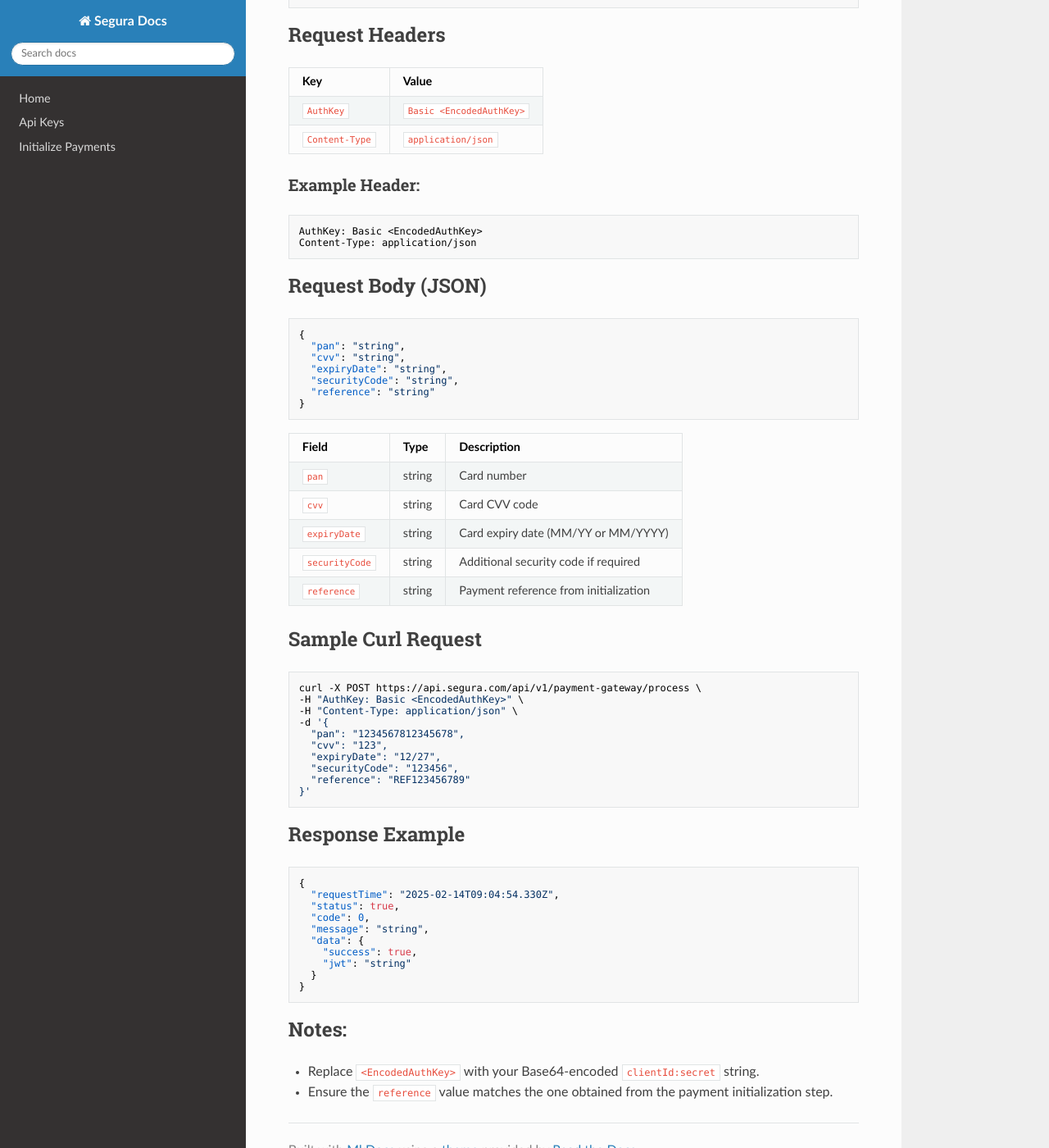
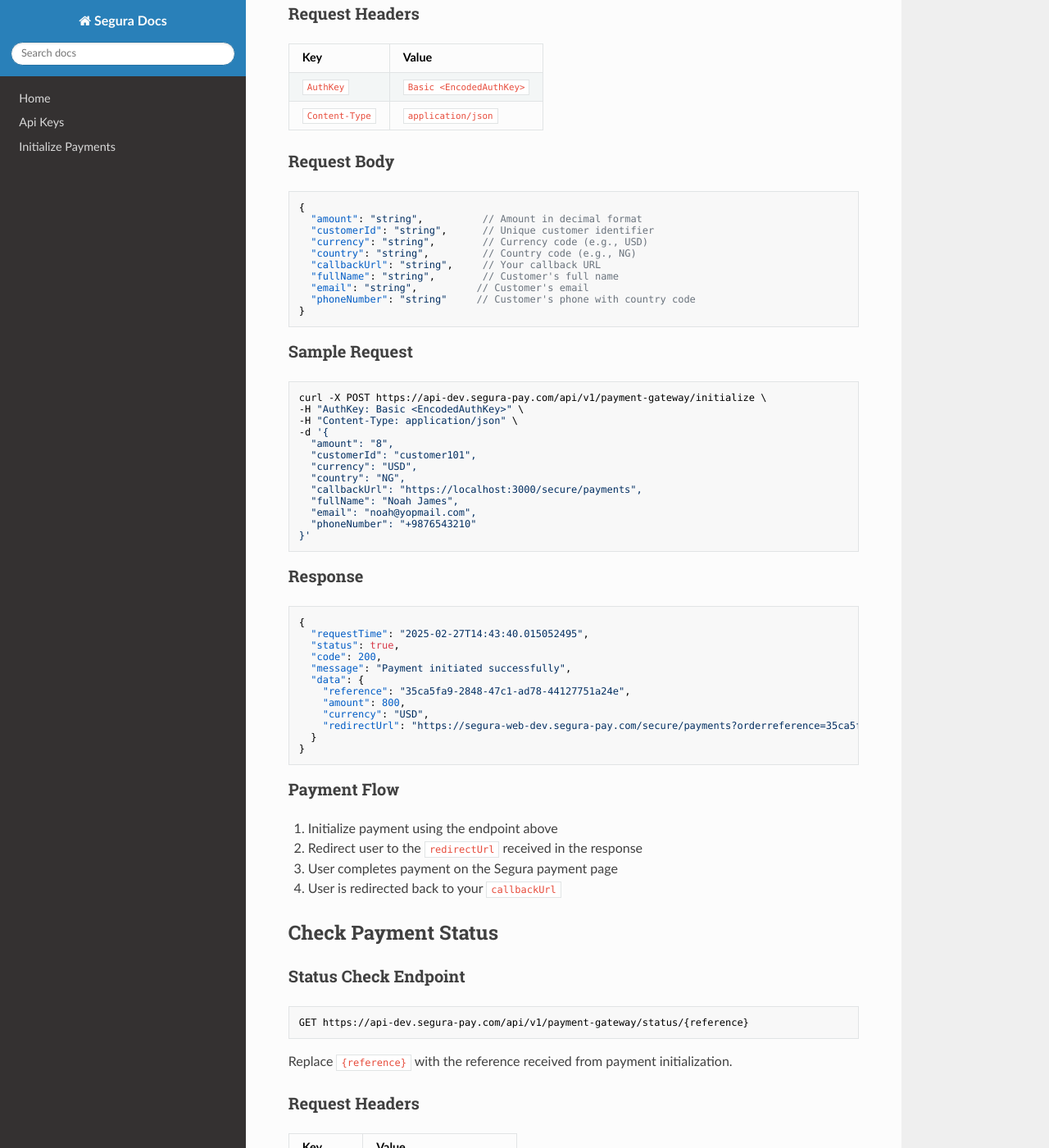
Before and after one commit to Noah-droid/segura, an MkDocs documentation site: the page built from docs/process.md, in a window 1280 px wide and 1400 px high, scrolled down 319 px. Shown: the whole window at 82% size. Built offline with MkDocs 1.6.1, drawn with Linux system fonts in a browser that asks for light colours; nearby versions of some CDN libraries; some of the changed text lies outside the part shown.

Commit message:
added api integration

````diff
--- a/docs/process.md
+++ b/docs/process.md
@@ -1,74 +1,96 @@
+# Segura Payment Gateway API Documentation
 
-**Segura Payment Gateway API** to process a payment:
+## Payment Initialization
 
----
-
-# Process Payment
-
-## Endpoint
+### Initialize Payment Endpoint
 ```
-POST /api/v1/payment-gateway/process
+POST https://api-dev.segura-pay.com/api/v1/payment-gateway/initialize
 ```
 
-## Request Headers
-| Key             | Value                        |
-|-----------------|------------------------------|
-| `AuthKey`       | `Basic <EncodedAuthKey>`     |
-| `Content-Type`  | `application/json`           |
+### Request Headers
+| Key | Value |
+|-----|-------|
+| `AuthKey` | `Basic <EncodedAuthKey>` |
+| `Content-Type` | `application/json` |
 
-### Example Header:
-```bash
-AuthKey: Basic <EncodedAuthKey>
-Content-Type: application/json
-```
-
-## Request Body (JSON)
+### Request Body
 ```json
 {
-  "pan": "string",
-  "cvv": "string",
-  "expiryDate": "string",
-  "securityCode": "string",
-  "reference": "string"
+  "amount": "string",          // Amount in decimal format
+  "customerId": "string",      // Unique customer identifier
+  "currency": "string",        // Currency code (e.g., USD)
+  "country": "string",         // Country code (e.g., NG)
+  "callbackUrl": "string",     // Your callback URL
+  "fullName": "string",        // Customer's full name
+  "email": "string",          // Customer's email
+  "phoneNumber": "string"     // Customer's phone with country code
 }
 ```
 
-| Field          | Type   | Description                           |
-|----------------|--------|----------------------------------------|
-| `pan`          | string | Card number                           |
-| `cvv`          | string | Card CVV code                         |
-| `expiryDate`   | string | Card expiry date (MM/YY or MM/YYYY)   |
-| `securityCode` | string | Additional security code if required  |
-| `reference`    | string | Payment reference from initialization |
-
-## Sample Curl Request
+### Sample Request
 ```bash
-curl -X POST https://api.segura.com/api/v1/payment-gateway/process \
+curl -X POST https://api-dev.segura-pay.com/api/v1/payment-gateway/initialize \
 -H "AuthKey: Basic <EncodedAuthKey>" \
 -H "Content-Type: application/json" \
 -d '{
-  "pan": "1234567812345678",
-  "cvv": "123",
-  "expiryDate": "12/27",
-  "securityCode": "123456",
-  "reference": "REF123456789"
+  "amount": "8",
+  "customerId": "customer101",
+  "currency": "USD",
+  "country": "NG",
+  "callbackUrl": "https://localhost:3000/secure/payments",
+  "fullName": "Noah James",
+  "email": "noah@yopmail.com",
+  "phoneNumber": "+9876543210"
 }'
 ```
 
-## Response Example
+### Response
 ```json
 {
-  "requestTime": "2025-02-14T09:04:54.330Z",
+  "requestTime": "2025-02-27T14:43:40.015052495",
   "status": true,
-  "code": 0,
-  "message": "string",
+  "code": 200,
+  "message": "Payment initiated successfully",
   "data": {
-    "success": true,
-    "jwt": "string"
+    "reference": "35ca5fa9-2848-47c1-ad78-44127751a24e",
+    "amount": 800,
+    "currency": "USD",
+    "redirectUrl": "https://segura-web-dev.segura-pay.com/secure/payments?orderreference=35ca5fa9-2848-47c1-ad78-44127751a24e"
   }
 }
 ```
 
-## Notes:
-- Replace `<EncodedAuthKey>` with your Base64-encoded `clientId:secret` string.
-- Ensure the `reference` value matches the one obtained from the payment initialization step.
+### Payment Flow
+1. Initialize payment using the endpoint above
+2. Redirect user to the `redirectUrl` received in the response
+3. User completes payment on the Segura payment page
+4. User is redirected back to your `callbackUrl`
+
+## Check Payment Status
+
+### Status Check Endpoint
+```
+GET https://api-dev.segura-pay.com/api/v1/payment-gateway/status/{reference}
+```
+
+Replace `{reference}` with the reference received from payment initialization.
+
+### Request Headers
+| Key | Value |
+|-----|-------|
+| `AuthKey` | `Basic <EncodedAuthKey>` |
+
+### Sample Status Check
+```bash
+curl -X GET https://api-dev.segura-pay.com/api/v1/payment-gateway/status/35ca5fa9-2848-47c1-ad78-44127751a24e \
+-H "AuthKey: Basic <EncodedAuthKey>"
+```
+
+## Important Notes
+- The `redirectUrl` is a secure Segura-hosted payment page where customers enter their payment details
+- Always store the `reference` to check payment status later
+- Monitor the payment status endpoint to confirm successful transactions
+- All amounts are processed in the smallest currency unit (e.g., cents for USD)
+
+
+See [Test Cards](./cards.md) for test payment data to use during integration.
````
